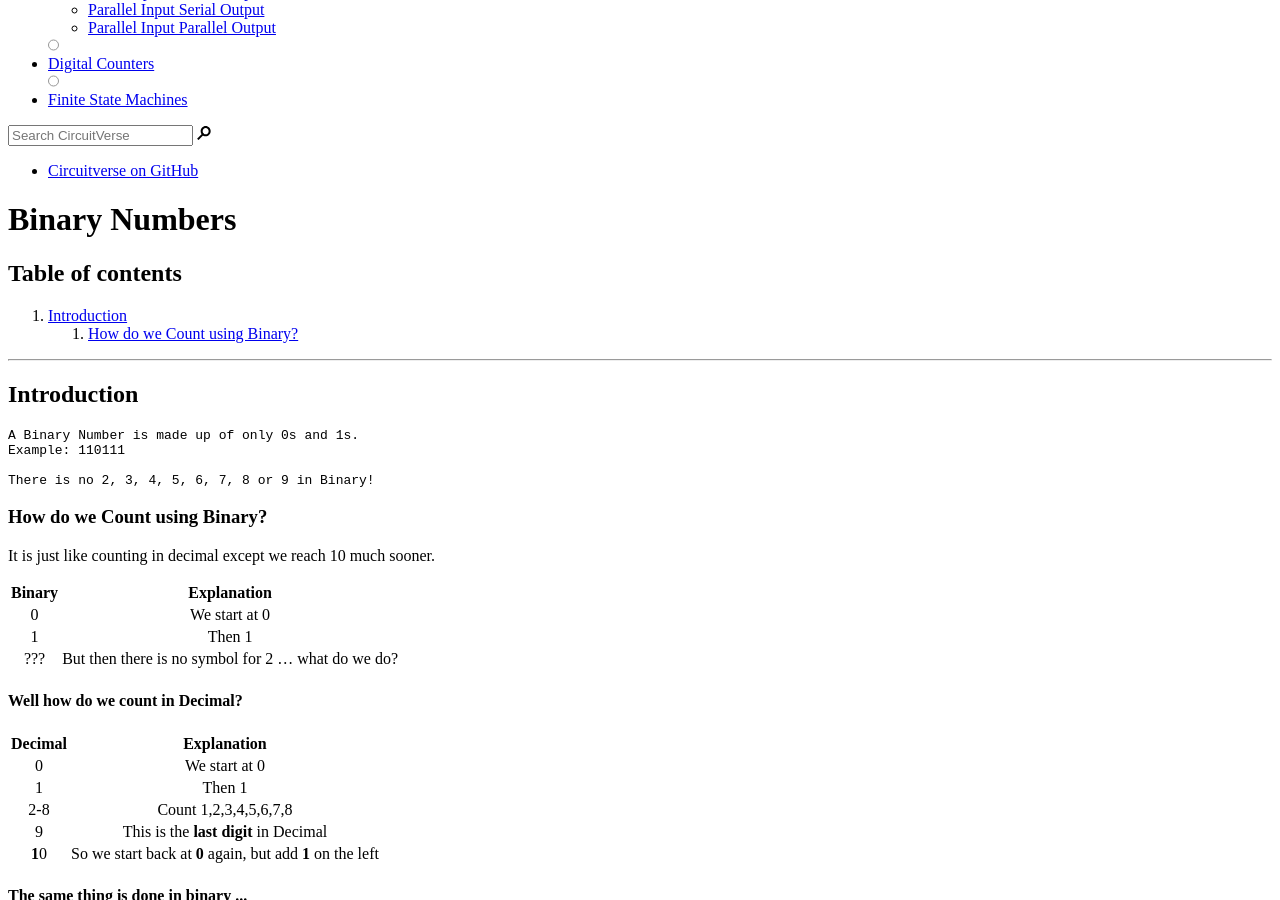
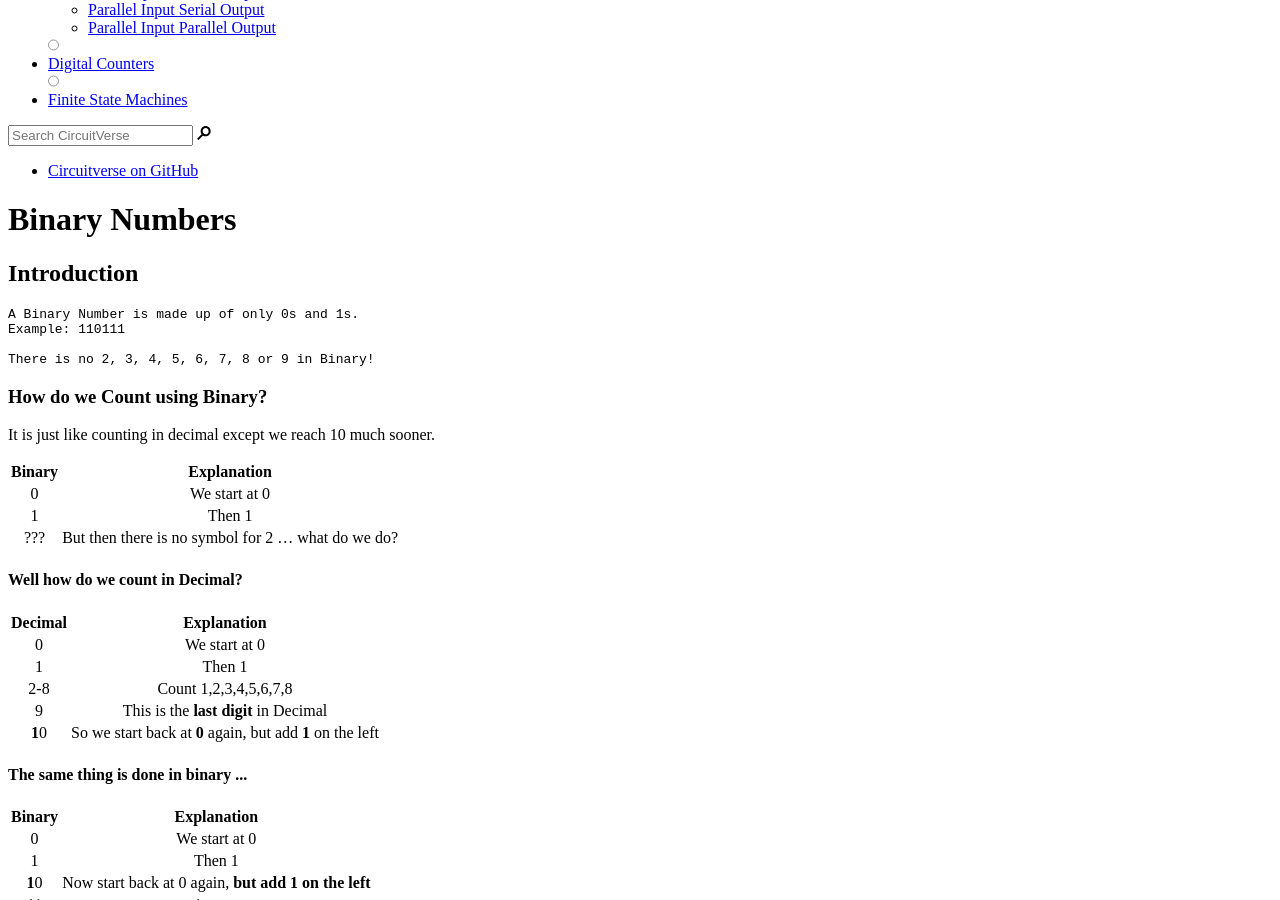
Before and after one commit to CircuitVerse/Interactive-Book, a Jekyll site: the page built from docs/binary.md, in a window 1280 px wide and 900 px high, scrolled down 954 px. Built offline with Jekyll 4.4.1, drawn with Linux system fonts in a browser that asks for light colours.

Commit message:
removed table of contents

```diff
--- a/docs/binary.md
+++ b/docs/binary.md
@@ -7,14 +7,6 @@ nav_order: 2
 # Binary Numbers
 {: .no_toc }
 
-
-## Table of contents
-{: .no_toc .text-delta }
-
-1. TOC
-{:toc}
-
----
 
 
 ## Introduction
```
Also changed, not shown: 2 other files.
